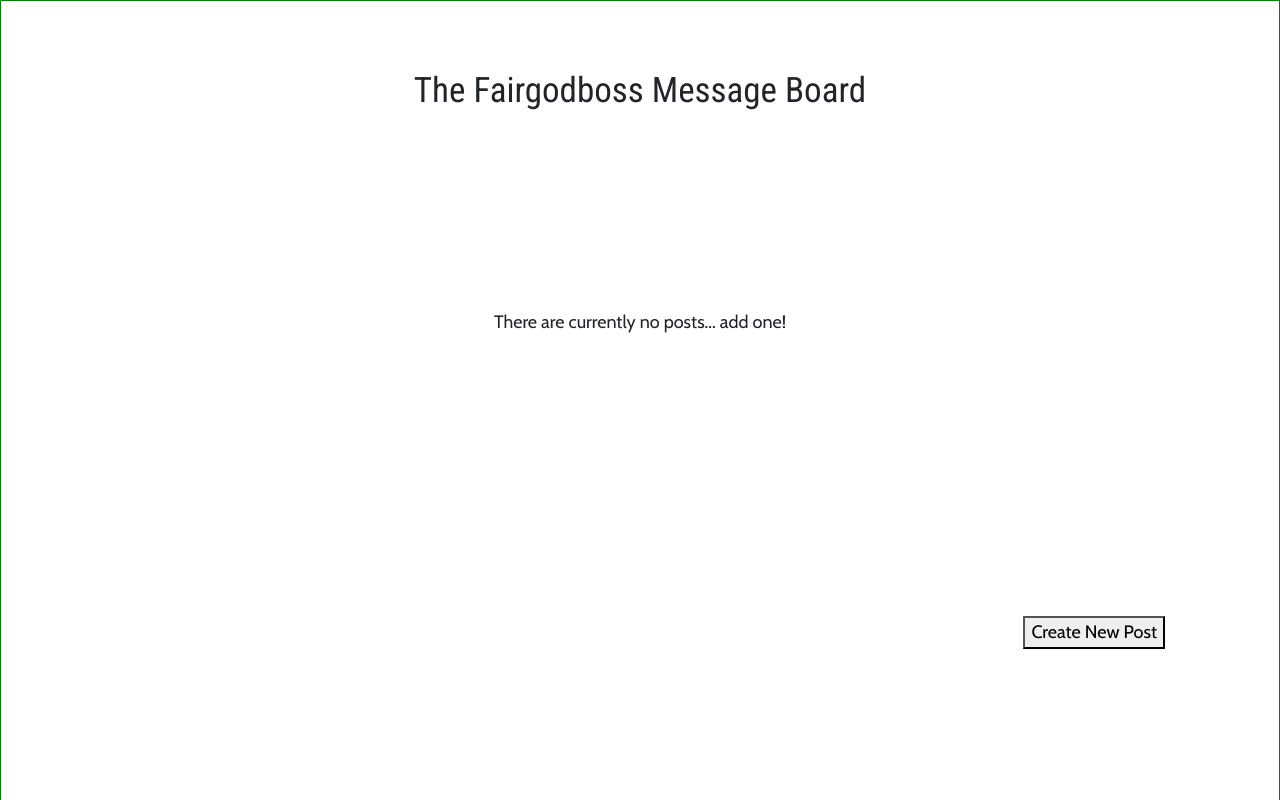
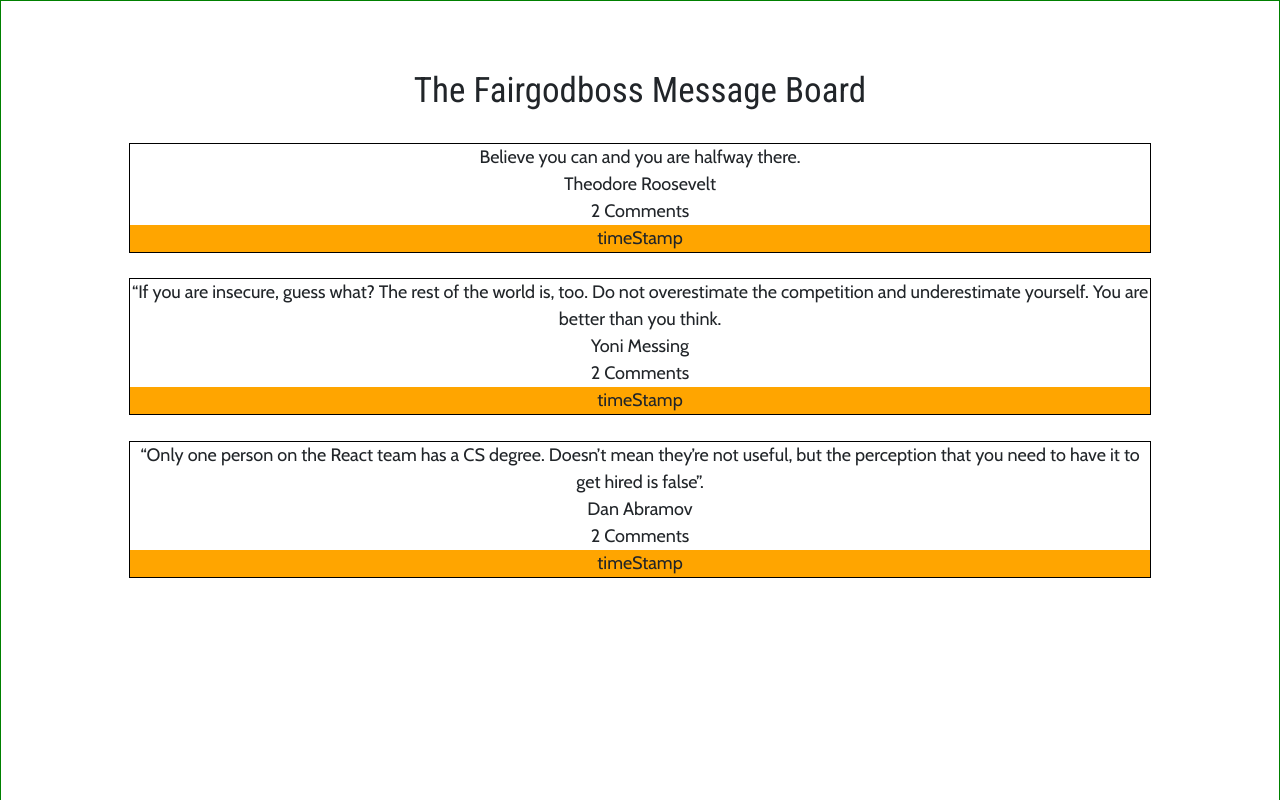
Before and after one commit to Whymess/Fairgodboss, a React (Create React App) app: page / in a window 1280 px wide. Shown: the top 800 px of the page. Built offline with nearby package versions, Linux system fonts and the light colour scheme.

Commit message:
moble with posts

```diff
--- a/src/CSS/MessageBoard.css
+++ b/src/CSS/MessageBoard.css
@@ -1,7 +1,7 @@
 .message_container {
 	margin-top: 2%;
 	text-align: center;
-	border: 1px solid red;
+	border: 1px solid black;
 	width: 80%;
 	position: relative;
 	left: 10%;
@@ -13,3 +13,16 @@
    -webkit-flex-flow: column wrap;
    justify-content: space-between;
 }
+
+
+@media only screen and (max-width: 500px) {
+    .timestamp {
+		display: none;
+	}
+}
+
+@media only screen and (min-width: 500px) {
+    .timestamp {
+		background-color: orange;
+	}
+}
--- a/src/Components/LandingPage/LandingPage.js
+++ b/src/Components/LandingPage/LandingPage.js
@@ -9,7 +9,7 @@
       <div className="LandingPage">
       		<div className="title"> The Fairgodboss Message Board </div>
 
-			<NoPosts/>
+		  <MessageBoard/>
 
 			<button type="button" className="create_new_post">Create New Post</button>
       </div>
--- a/src/Components/MessageBoard/MessageBoard.js
+++ b/src/Components/MessageBoard/MessageBoard.js
@@ -8,19 +8,20 @@
        <div className="MessageBoard">
           <div className="message_container">
 
-          <div className="message"> “If you are insecure, guess what? The rest of the world is, too. Do not overestimate the competition and underestimate yourself. You are better than you think.
+          <div className="message">
+              Believe you can and you are halfway there.
           </div>
 
           <div className="message_info">
               <div className="poster">
-                Yoni Messing
+                Theodore Roosevelt
               </div>
 
               <div className="Comments">
                 2 Comments
               </div>
 
-              <div className="lastUpdated">
+              <div className="timestamp">
                   timeStamp
               </div>
           </div>
@@ -39,26 +40,26 @@
                 2 Comments
               </div>
 
-              <div className="lastUpdated">
+              <div className="timestamp">
                   timeStamp
               </div>
           </div>
         </div>
         <div className="message_container">
 
-          <div className="message"> “If you are insecure, guess what? The rest of the world is, too. Do not overestimate the competition and underestimate yourself. You are better than you think.
+          <div className="message"> “Only one person on the React team has a CS degree. Doesn’t mean they’re not useful, but the perception that you need to have it to get hired is false”.
           </div>
 
           <div className="message_info">
               <div className="poster">
-                Yoni Messing
+                 Dan Abramov
               </div>
 
               <div className="Comments">
                 2 Comments
               </div>
 
-              <div className="lastUpdated">
+              <div className="timestamp">
                   timeStamp
               </div>
           </div>
```
